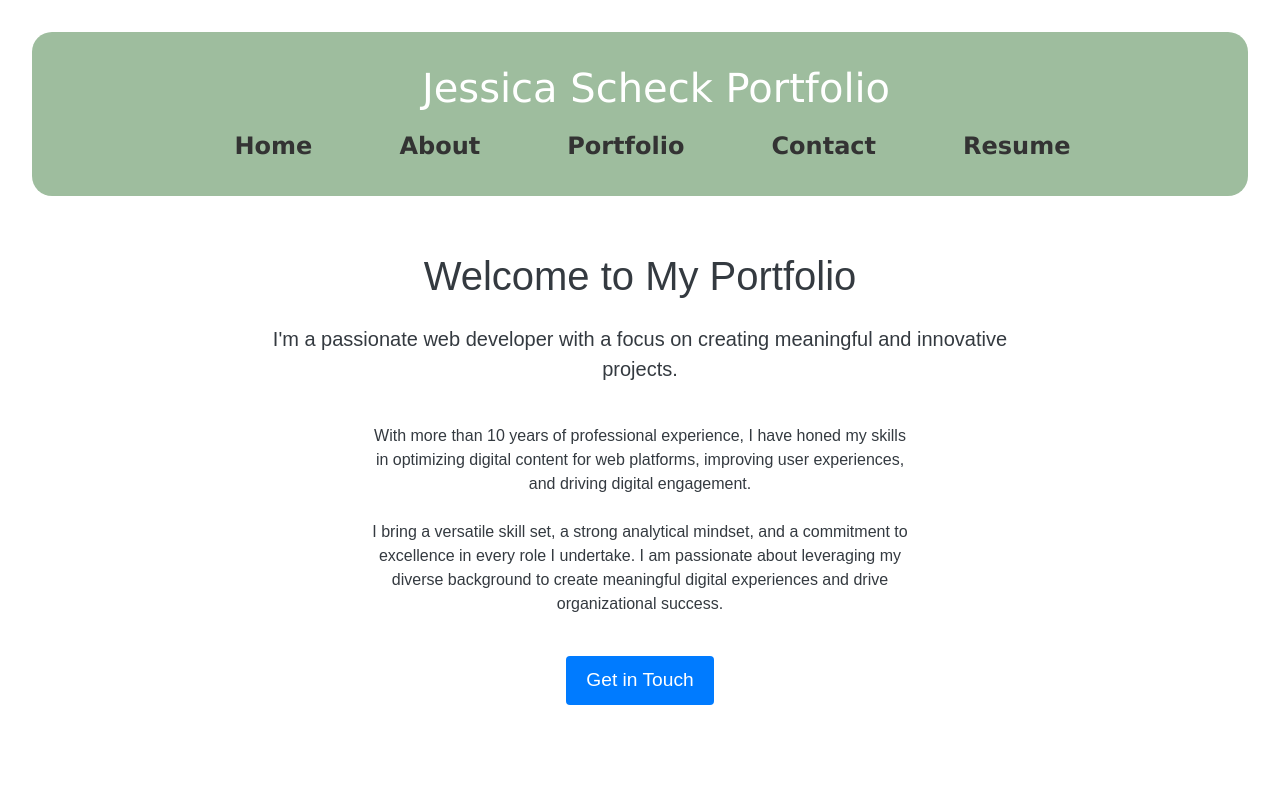
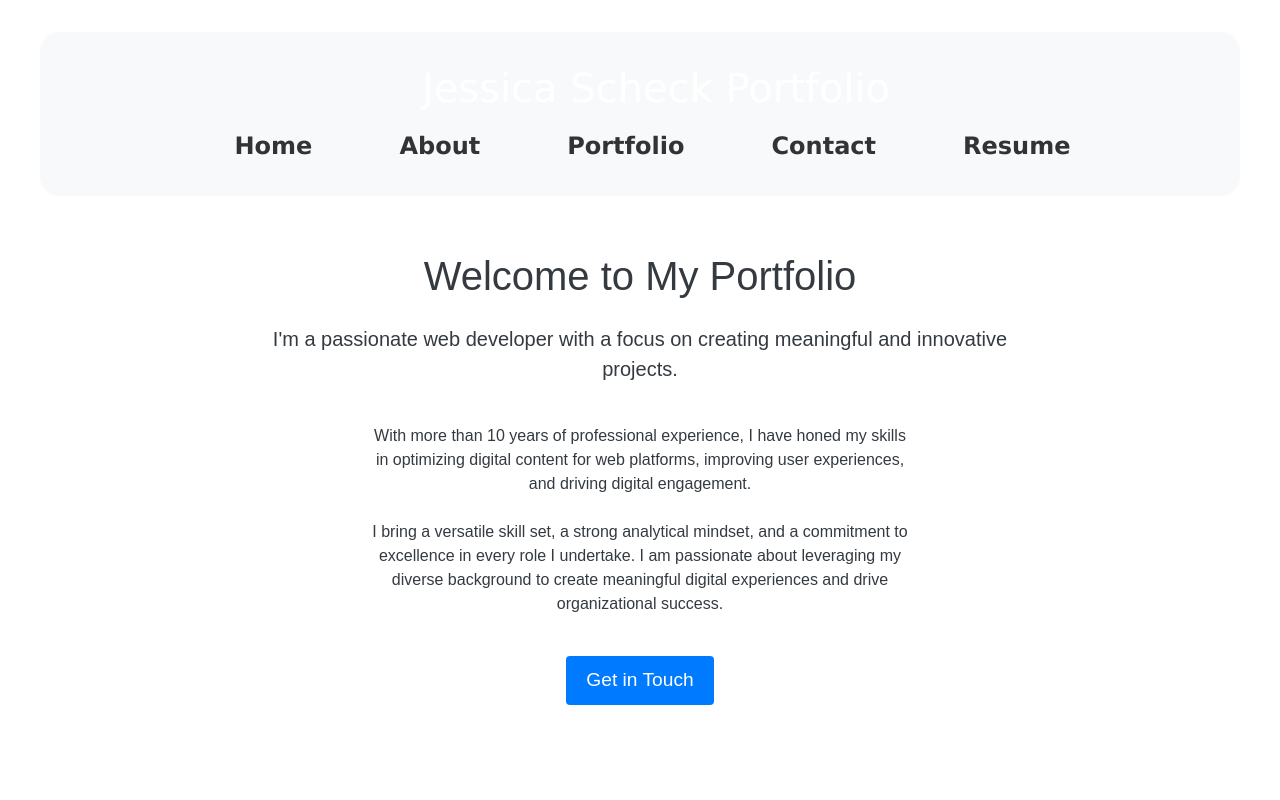
Before and after one commit to Jessmica11/react-portfolio, a React (Vite) app: page / in a window 1280 px wide. Shown: the top 800 px of the page. Built offline with nearby package versions, Linux system fonts and the light colour scheme; the HTML template or start-up script is replaced by a standard one.

Commit message:
adjusting header and footer size

```diff
--- a/src/App.css
+++ b/src/App.css
@@ -2,6 +2,18 @@
   margin: 0 auto;
   text-align: center;
   color: #2C2525;
+}
+
+header,
+footer {
+  max-width: 1200px;
+  /* Set a maximum width */
+  margin: 0 auto;
+  /* Center the header/footer */
+  padding: 1em;
+  /* Optional: add padding */
+  background-color: #f8f9fa;
+  /* Optional: add a background color */
 }
 
 .card {
```
